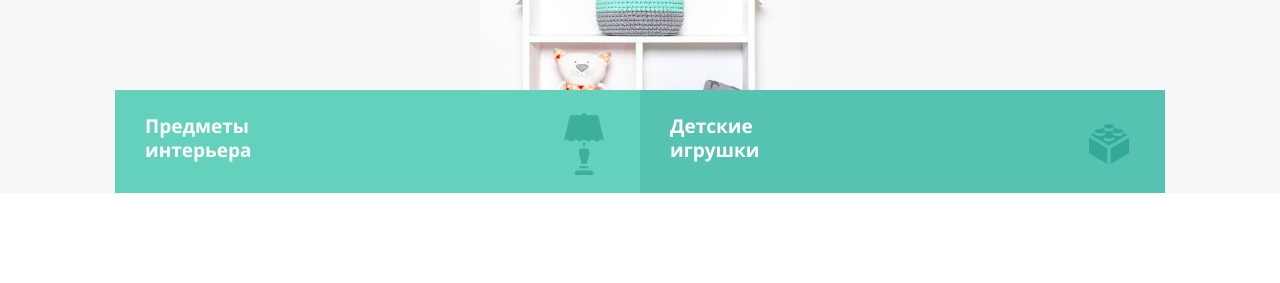
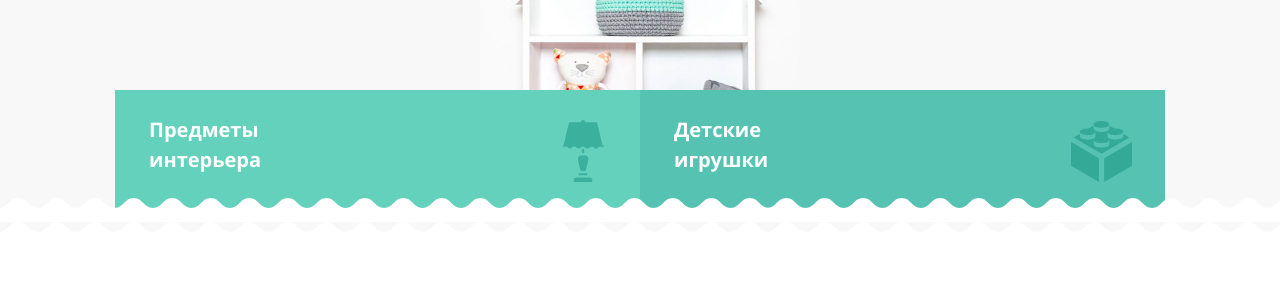
Before and after one commit to Ramc1987/1778551-mishka-25, a plain HTML site: page source/index.html in a window 1280 px wide. Shown: the part 312-595 px from the top of the page. Drawn offline with nearby package versions, Linux system fonts and the light colour scheme; files that its build step writes are made by us from their sources.

Commit message:
Add line zigzag

```diff
--- a/source/sass/block/catalog-menu.scss
+++ b/source/sass/block/catalog-menu.scss
@@ -37,6 +37,15 @@
   color: #ffffff;
   text-decoration: none;
 
+  @media (min-width: $tablet) {
+    @include font-title(20px, 30px, 700);
+    padding: 25px 34px 36px;
+  }
+
+  @media (min-width: $tablet) {
+    padding: 25px 34px 37px;
+  }
+
   &:hover {
     transform: translateY(-5px);
 
@@ -58,6 +67,12 @@
       top: 23px;
       width: 40px;
       height: 62px;
+
+      @media (min-width: $tablet) {
+        width: 41px;
+        height: 62px;
+        top: 30px;
+      }
     }
   }
 
@@ -68,11 +83,21 @@
       content: "";
       position: absolute;
       background: url("../img/icon/catalog-menu-icon/toy-svg.svg");
+      background-repeat: no-repeat;
       background-size: 40px 62px;
       right: 36px;
       top: 23px;
       width: 40px;
       height: 62px;
+
+      @media (min-width: $tablet) {
+        background-size: 61px 61px;
+        width: 61px;
+        height: 61px;
+        top: 31px;
+        right: 33px;
+        bottom: 37px;
+      }
     }
   }
 }
--- a/source/sass/block/main-page.scss
+++ b/source/sass/block/main-page.scss
@@ -3,6 +3,29 @@
 
   @media (min-width: $desktop-width) {
     margin-top: -64px;
+  }
+}
+
+.main-page__promo {
+  position: relative;
+
+  @media (min-width: $tablet) {
+    &::after {
+      content: "";
+      position: absolute;
+      width: 100%;
+      bottom: 0;
+      height: 24px;
+      background: url("../img/line-decor/zigzag-fill-desktop.svg");
+
+      @media (min-width: $desktop-width) {
+        height: 34px;
+      }
+    }
+  }
+
+  @media (min-width: $desktop-width) {
+    padding-bottom: 20px;
   }
 }
 
@@ -45,6 +68,10 @@
   @media (min-width: $tablet) {
     margin: 0 auto 39px;
   }
+
+  @media (min-width: $desktop-width) {
+    margin: 0 auto;
+  }
 }
 
 .main-page__inner {
```
Also changed, not shown: source/img/line-decor/zigzag-fill-desktop.png (added), source/img/line-decor/zigzag-fill-desktop.svg (added).
